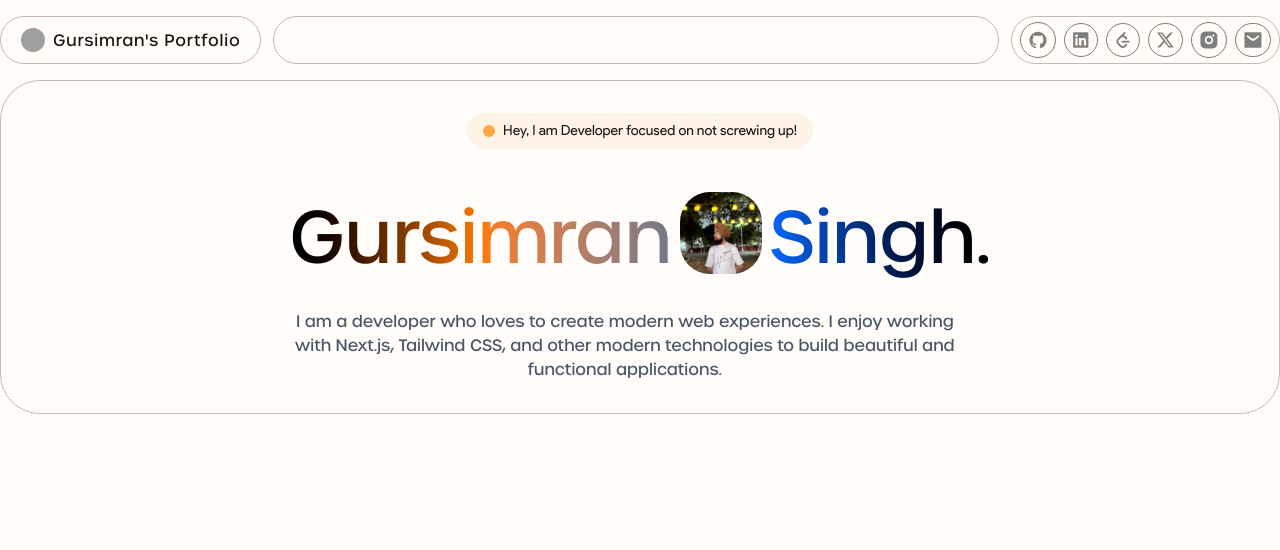
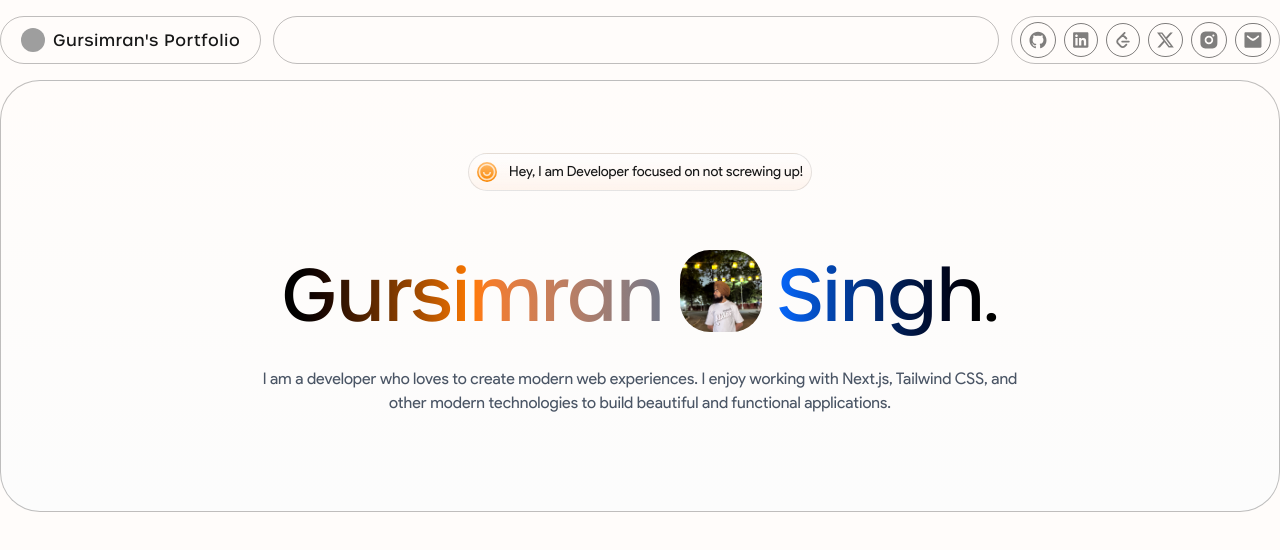
Before and after one commit to Gursimrxn/gursimran.me, a Next.js app: page / in a window 1280 px wide. Shown: the top 550 px of the page. Built offline with nearby package versions, Linux system fonts and the light colour scheme; grey boxes are pictures that could not be loaded.

Commit message:
Enhances layout styling and Hero section design
Adds `overflow-x-hidden` to the body for improved layout handling.
Updates Hero section with gradient backgrounds, improved spacing,
and a redesigned introductory banner for a polished visual appearance.
Refines typography and layout consistency.

```diff
--- a/src/app/layout.tsx
+++ b/src/app/layout.tsx
@@ -54,7 +54,7 @@ export default function RootLayout({
 }) {
   return (
     <html lang="en" className={`${urbane.variable} ${productSans.variable}`}>
-      <body className="min-h-screen antialiased font-urbane">
+      <body className="min-h-screen antialiased font-urbane overflow-x-hidden">
         <Navbar />
         <main>{children}</main>
       </body>
--- a/src/components/Hero.tsx
+++ b/src/components/Hero.tsx
@@ -2,16 +2,25 @@ import Image from "next/image";
 
 const Hero = () => {
     return (
-        <main className="relative my-2 max-w-7xl mx-auto flex flex-col items-center px-4 border-1 border-black/25 rounded-[40px] py-8">
-            <div className="relative mb-8">
-                <div className="bg-[#FFF3E6] rounded-full px-4 py-2 flex items-center">
-                    <div className="h-3 w-3 rounded-full bg-[#FDA942] mr-2"></div>
+        <main className="relative bg-gradient-to-t from-[#FCFCFC] to-[#FFFCFA] my-2 max-w-7xl mx-auto flex flex-col items-center px-4 border-1 border-black/25 rounded-[40px] py-12">
+            <div className="relative my-6">
+                <div className="bg-gradient-to-t from-[#F9850010] to-[#FEFDFD] border-1 border-black/10 rounded-full px-2 py-2 flex gap-3 items-center">
+                <svg width="20" height="20" viewBox="0 0 16 16" fill="none" xmlns="http://www.w3.org/2000/svg">
+                    <rect width="16" height="16" rx="8" fill="url(#paint0_linear_97_176)"/>
+                    <path d="M8.00065 14.6667C4.31875 14.6667 1.33398 11.6819 1.33398 8.00001C1.33398 4.31811 4.31875 1.33334 8.00065 1.33334C11.6825 1.33334 14.6673 4.31811 14.6673 8.00001C14.6673 11.6819 11.6825 14.6667 8.00065 14.6667ZM8.00065 13.3333C10.9462 13.3333 13.334 10.9455 13.334 8.00001C13.334 5.05449 10.9462 2.66668 8.00065 2.66668C5.05513 2.66668 2.66732 5.05449 2.66732 8.00001C2.66732 10.9455 5.05513 13.3333 8.00065 13.3333ZM4.66732 8.00001H6.00065C6.00065 9.10461 6.89605 10 8.00065 10C9.10525 10 10.0007 9.10461 10.0007 8.00001H11.334C11.334 9.84094 9.84158 11.3333 8.00065 11.3333C6.1597 11.3333 4.66732 9.84094 4.66732 8.00001Z" fill="white" fillOpacity="0.7"/>
+                    <defs>
+                    <linearGradient id="paint0_linear_97_176" x1="8" y1="16" x2="8" y2="0" gradientUnits="userSpaceOnUse">
+                    <stop stopColor="#F98500"/>
+                    <stop offset="1" stopColor="#FFBC6E"/>
+                    </linearGradient>
+                    </defs>
+                </svg>
                     <p className="text-sm font-product">Hey, I am Developer focused on not screwing up!</p>
                 </div>
             </div>
             <div>
 
-            <h1 className="text-5xl sm:text-6xl md:text-7xl font-medium text-center flex flex-wrap justify-center items-center">
+            <h1 className="text-5xl sm:text-6xl my-6 md:text-7xl font-medium text-center flex gap-2 flex-wrap justify-center items-center">
                 <span className="bg-gradient-to-r py-4 from-[#000000] via-[#FF7A01] to-[#727889] text-transparent bg-clip-text">Gursimran</span>
                 <Image
                     src="/me.jpg"
@@ -23,7 +32,7 @@ const Hero = () => {
                 <span className="bg-gradient-to-r py-4 from-[#0767FB] to-[#000000] text-transparent bg-clip-text">Singh.</span>
             </h1>
 
-            <p className="text-center mt-6 max-w-2xl text-gray-600 font-productsans">
+            <p className="text-center mb-12 max-w-3xl m-auto text-gray-600 font-product">
                 I am a developer who loves to create modern web experiences. I enjoy working with Next.js, Tailwind CSS, and other modern technologies to build beautiful and functional applications.
             </p>
                 </div>
```
